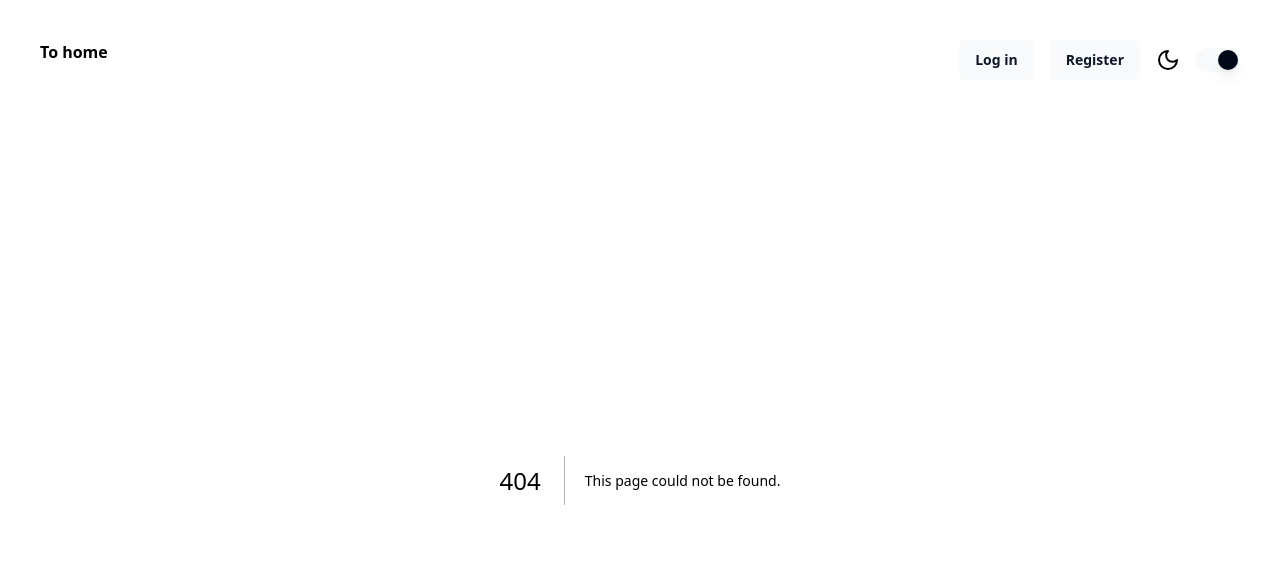
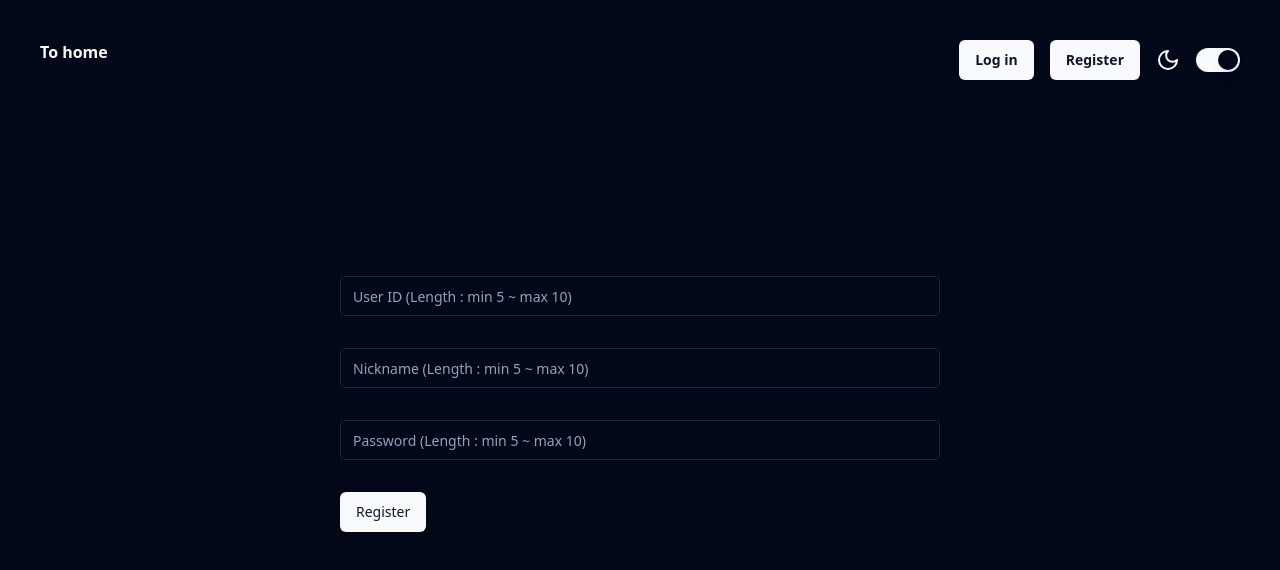
Before and after one commit to kgpksh/next_js_practice, a Next.js app: page /auth/register in a window 1280 px wide. Before the commit this address had no page. Shown: the top 570 px of the page. Built offline with nearby package versions, Linux system fonts and the light colour scheme.

Commit message:
feat: 회원 가입 구현

```diff
--- a/package.json
+++ b/package.json
@@ -9,8 +9,10 @@
     "lint": "next lint"
   },
   "dependencies": {
+    "@radix-ui/react-label": "^2.0.2",
     "@radix-ui/react-slot": "^1.0.2",
     "@radix-ui/react-switch": "^1.0.3",
+    "axios": "^1.6.8",
     "class-variance-authority": "^0.7.0",
     "clsx": "^2.1.1",
     "lucide-react": "^0.373.0",
--- /dev/null
+++ b/src/app/auth/login/page.js
@@ -0,0 +1,17 @@
+"use client"
+
+import { Input } from "@/components/ui/input"
+import { Button } from "@/components/ui/button"
+
+export default function Login() {
+    return (
+        <form onSubmit={(e) => {
+            e.preventDefault();
+        }}
+        className="space-y-8 w-6/12">
+            <Input type='text' name='username' placeholder='User ID (Length : min 5 ~ max 10)'></Input>
+            <Input type='text' name='password' placeholder='Password (Length : min 5 ~ max 10)'></Input>
+            <Button>Login</Button>
+        </form>
+    )
+}
--- /dev/null
+++ b/src/app/auth/register/page.js
@@ -0,0 +1,50 @@
+"use client"
+
+import { Input } from "@/components/ui/input"
+import { Button } from "@/components/ui/button"
+import axios from 'axios'
+import { useRouter } from "next/navigation"
+import { useState } from "react"
+
+export default function Register() {
+    const [errorMsg, setErrorMsg] = useState('')
+    const router = useRouter()
+    return (
+        <div className="flex flex-col space-y-8 justify-center items-center w-full h-full">
+            <form onSubmit={(e) => {
+                e.preventDefault();
+                const username = e.target.username.value
+                const nickname = e.target.nickname.value
+                const password = e.target.password.value
+                const url = process.env.NEXT_PUBLIC_BASE_URL+'member/register'
+
+                console.log(url)
+                axios.post(
+                    url,
+                    {
+                        username:username,
+                        nickname:nickname,
+                        password:password
+                    }
+                ).then((result) => {
+                    const data = result.data
+                    console.log(result)
+                    if(data.resultCode.startsWith('S-')) {
+                        router.push('/')
+                    } else {
+                        setErrorMsg(data.msg)
+                    }
+                }).catch(error => {
+                    setErrorMsg(error.msg)
+                })
+            }}
+            className="space-y-8 w-6/12">
+                <Input type='text' name='username' placeholder='User ID (Length : min 5 ~ max 10)'></Input>
+                <Input type='text' name='nickname' placeholder='Nickname (Length : min 5 ~ max 10)'></Input>
+                <Input type='text' name='password' placeholder='Password (Length : min 5 ~ max 10)'></Input>
+                <Button>Register</Button>
+            </form>
+            <div className="text-red-600 font-black">{errorMsg}</div>
+        </div>
+    )
+}
--- a/src/app/header.js
+++ b/src/app/header.js
@@ -14,11 +14,11 @@ export default function Header() {
         setIsDarkmode(theme == 'dark')
     }, [])
     return (
-        <header className="flex item-center justify-between">
+        <header className="flex w-full item-center justify-between">
             <Link href='/' className="font-bold">To home</Link>
             <div className="flex items-center gap-x-4">
-                <Button className="font-bold">Log in</Button>
-                <Button className="font-bold">Register</Button>
+                <Button className="font-bold"><Link href='/auth/login'>Log in</Link></Button>
+                <Button className="font-bold"><Link href='/auth/register'>Register</Link></Button>
                 {isDarkMode ? <Moon/> : <Sun/>}
                 <Switch
                     checked = {isDarkMode}
--- a/src/app/layout.js
+++ b/src/app/layout.js
@@ -11,7 +11,7 @@ export default function RootLayout({ children }) {
   return (
     <html>
       <head/>
-      <body className="m-10">
+      <body className="flex flex-col p-10 items-center h-screen">
       <ThemeProvider
             attribute="class"
             defaultTheme="dark"
@@ -19,7 +19,9 @@ export default function RootLayout({ children }) {
             disableTransitionOnChange
           >
           <Header/>
-          {children}
+          <main className="flex flex-col m-10 items-center justify-center h-full w-full">
+            {children}
+          </main>
         </ThemeProvider>
       </body>
     </html>
--- a/src/app/second/page.js
+++ /dev/null
@@ -1,7 +0,0 @@
-export default function Home() {
-    return (
-      <div>
-        Second!
-      </div>
-    );
-  }
--- /dev/null
+++ b/src/components/ui/input.jsx
@@ -0,0 +1,19 @@
+import * as React from "react"
+
+import { cn } from "@/lib/utils"
+
+const Input = React.forwardRef(({ className, type, ...props }, ref) => {
+  return (
+    (<input
+      type={type}
+      className={cn(
+        "flex h-10 w-full rounded-md border border-input bg-background px-3 py-2 text-sm ring-offset-background file:border-0 file:bg-transparent file:text-sm file:font-medium placeholder:text-muted-foreground focus-visible:outline-none focus-visible:ring-2 focus-visible:ring-ring focus-visible:ring-offset-2 disabled:cursor-not-allowed disabled:opacity-50",
+        className
+      )}
+      ref={ref}
+      {...props} />)
+  );
+})
+Input.displayName = "Input"
+
+export { Input }
--- /dev/null
+++ b/src/components/ui/label.jsx
@@ -0,0 +1,18 @@
+"use client"
+
+import * as React from "react"
+import * as LabelPrimitive from "@radix-ui/react-label"
+import { cva } from "class-variance-authority";
+
+import { cn } from "@/lib/utils"
+
+const labelVariants = cva(
+  "text-sm font-medium leading-none peer-disabled:cursor-not-allowed peer-disabled:opacity-70"
+)
+
+const Label = React.forwardRef(({ className, ...props }, ref) => (
+  <LabelPrimitive.Root ref={ref} className={cn(labelVariants(), className)} {...props} />
+))
+Label.displayName = LabelPrimitive.Root.displayName
+
+export { Label }
```
Also changed, not shown: 1 other file (tests, documents, lock files or other folders).
